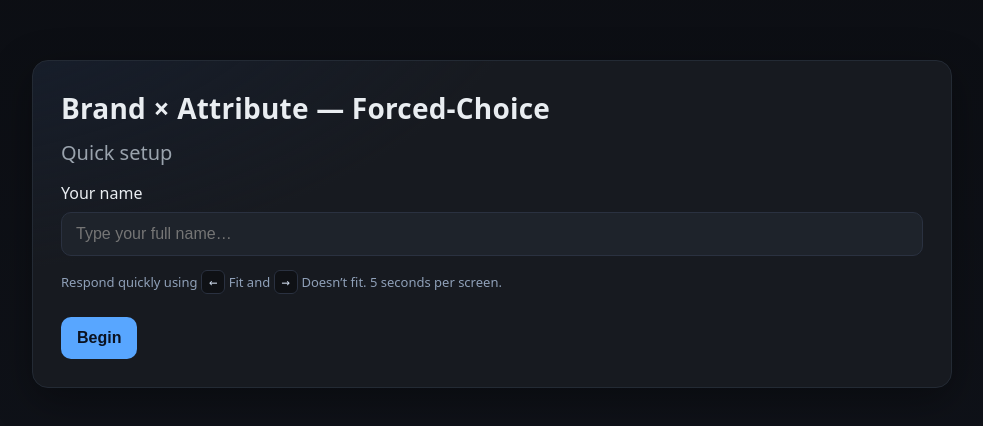
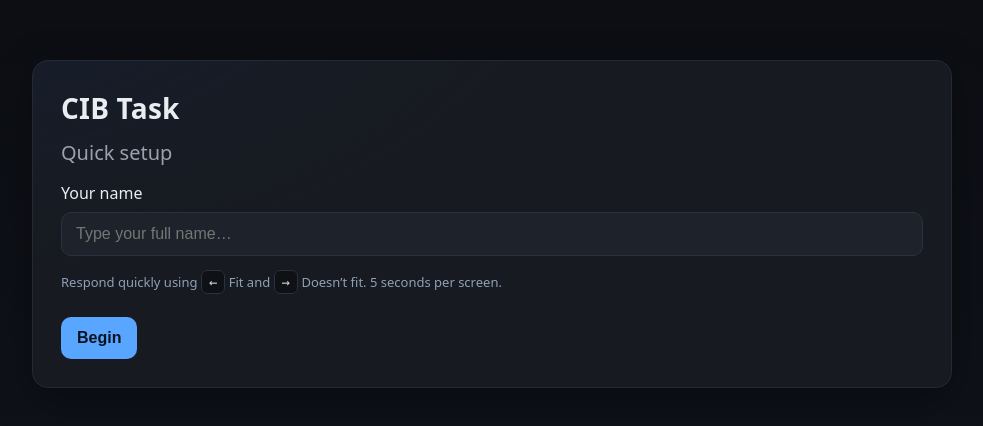
Before and after one commit to NeuralSenseCode/cib-online-task, a plain HTML site: page index.html in a window 1280 px wide. Shown: the part 176-602 px from the top of the page, without its empty margins (148-1131 px from the left). Drawn offline with Linux system fonts and the light colour scheme.

Commit message:
Change header from 'Brand × Attribute' to 'CIB Task'

```diff
--- a/index.html
+++ b/index.html
@@ -90,7 +90,7 @@
   <div class="container">
     <!-- Welcome -->
     <div class="card" id="screen-welcome">
-      <h1>Brand × Attribute — Forced-Choice</h1>
+      <h1>CIB Task</h1>
       <h2>Quick setup</h2>
       <div class="row mt16">
         <div class="field">
```
